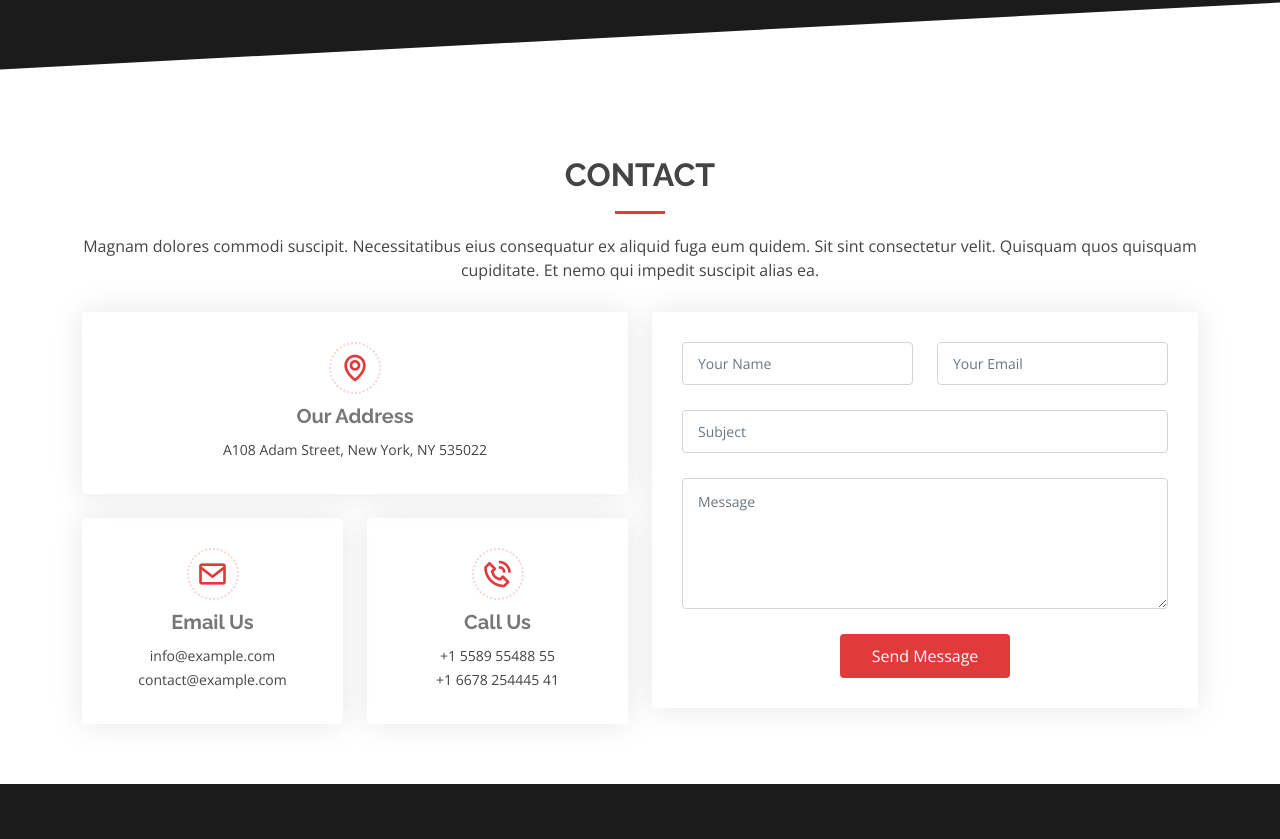
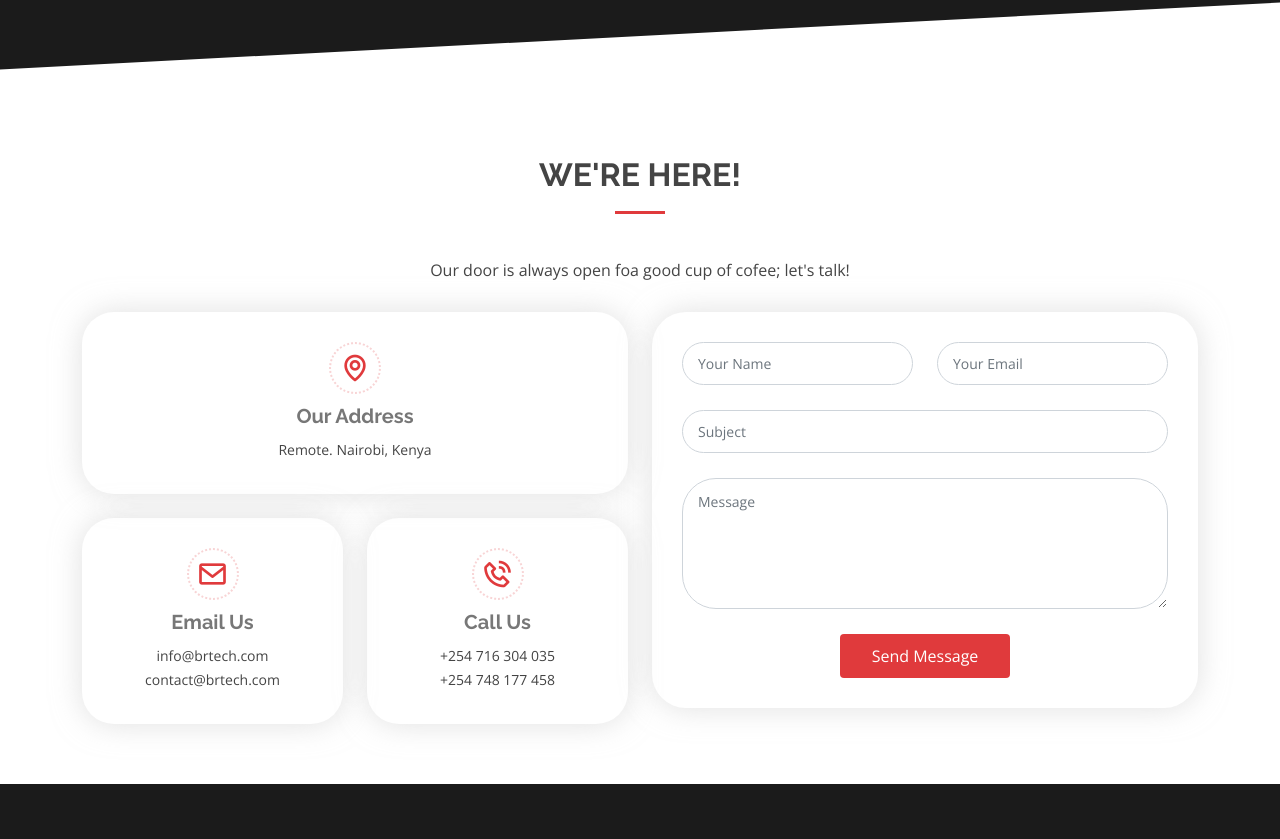
Before and after one commit to Tridence/B-R-Tech, a plain HTML site: page index.html in a window 1280 px wide. Shown: the part 5737-6576 px from the top of the page. Drawn offline with nearby package versions, Linux system fonts and the light colour scheme.

Commit message:
Tweaked contact us

```diff
--- a/assets/css/style.css
+++ b/assets/css/style.css
@@ -1126,6 +1126,8 @@ section {
   font-size: 14px;
   line-height: 26px;
   color: #777777;
+
+
 }
 .team .member:hover .social {
   opacity: 1;
@@ -1138,14 +1140,15 @@ section {
 .contact .info-box {
   color: #444444;
   text-align: center;
-  box-shadow: 0 0 30px rgba(214, 215, 216, 0.6);
+  box-shadow: 0 0 30px rgba(204, 204, 204, 0.6);
   padding: 30px 0 32px 0;
-  border-radius: 4px;
+  border-radius: 32px;
 }
 .contact .info-box i {
   font-size: 32px;
   color: #e03a3c;
   border-radius: 50%;
+  box-shadow: #111;
   padding: 8px;
   border: 2px dotted #f8d4d5;
 }
@@ -1162,9 +1165,9 @@ section {
   margin-bottom: 0;
 }
 .contact .php-email-form {
-  box-shadow: 0 0 30px rgba(214, 215, 216, 0.6);
+  box-shadow: 0 0 30px rgba(204, 204, 204, 0.6);
   padding: 30px;
-  border-radius: 4px;
+  border-radius: 34px;
 }
 .contact .php-email-form .error-message {
   display: none;
@@ -1209,10 +1212,10 @@ section {
 .contact .php-email-form input, .contact .php-email-form textarea {
   box-shadow: none;
   font-size: 14px;
-  border-radius: 4px;
+  border-radius: 34px;
 }
 .contact .php-email-form input:focus, .contact .php-email-form textarea:focus {
-  border-color: #111111;
+  border-color: #cacaca;
 }
 .contact .php-email-form input {
   padding: 10px 15px;
@@ -1247,6 +1250,7 @@ section {
     transform: rotate(360deg);
   }
 }
+
 
 /*--------------------------------------------------------------
 # Blog
--- a/index.html
+++ b/index.html
@@ -595,8 +595,8 @@
     <section id="contact" class="contact">
       <div class="container" data-aos="fade-up">
         <div class="section-title">
-          <h2>Contact</h2>
-          <p>Magnam dolores commodi suscipit. Necessitatibus eius consequatur ex aliquid fuga eum quidem. Sit sint consectetur velit. Quisquam quos quisquam cupiditate. Et nemo qui impedit suscipit alias ea.</p>
+          <h2>We're here!</h2>
+          <p> <br> Our door is always open foa good cup of cofee; let's talk! </p>
         </div>
         <div class="row" data-aos="fade-up" data-aos-delay="100">
           <div class="col-lg-6">
@@ -605,21 +605,23 @@
                 <div class="info-box">
                   <i class="bx bx-map"></i>
                   <h3>Our Address</h3>
-                  <p>A108 Adam Street, New York, NY 535022</p>
+                  <p>Remote. Nairobi, Kenya</p>
                 </div>
               </div>
+
+
               <div class="col-md-6">
                 <div class="info-box mt-4">
                   <i class="bx bx-envelope"></i>
                   <h3>Email Us</h3>
-                  <p>info@example.com<br>contact@example.com</p>
+                  <p>info@brtech.com<br>contact@brtech.com</p>
                 </div>
               </div>
               <div class="col-md-6">
                 <div class="info-box mt-4">
                   <i class="bx bx-phone-call"></i>
                   <h3>Call Us</h3>
-                  <p>+1 5589 55488 55<br>+1 6678 254445 41</p>
+                  <p>+254 716 304 035<br>+254 748 177 458</p>
                 </div>
               </div>
             </div>
```
